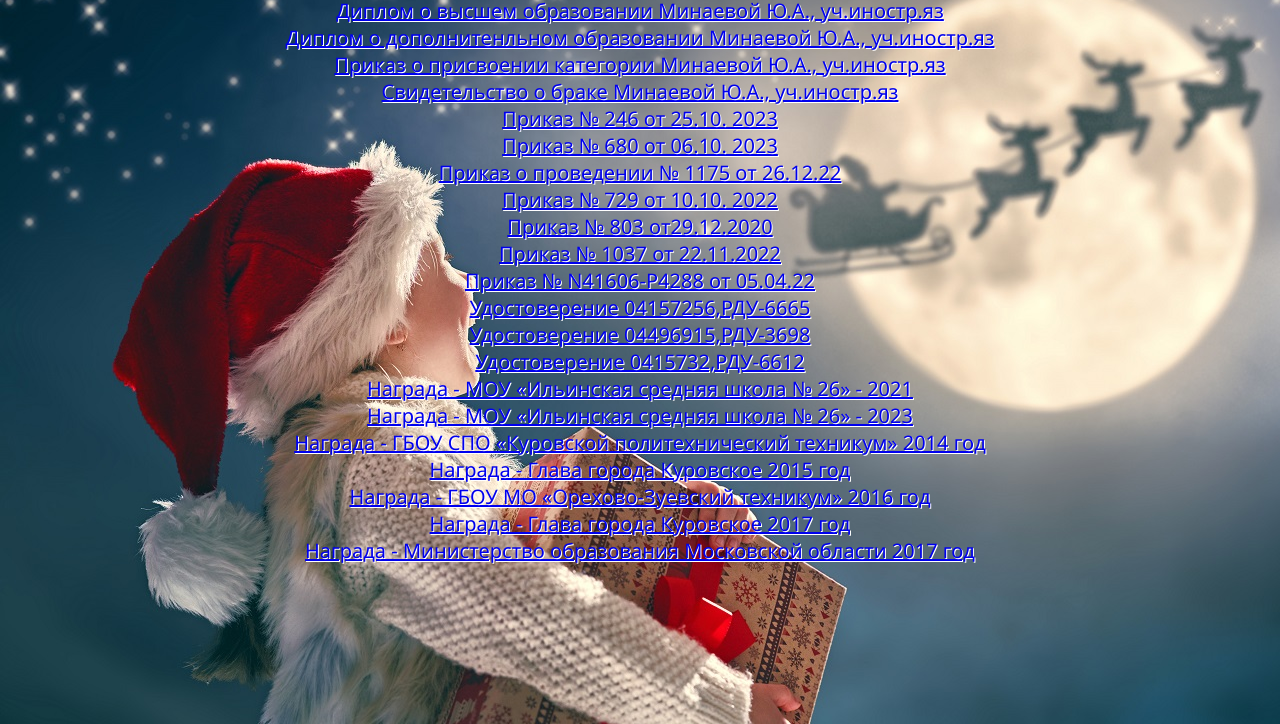
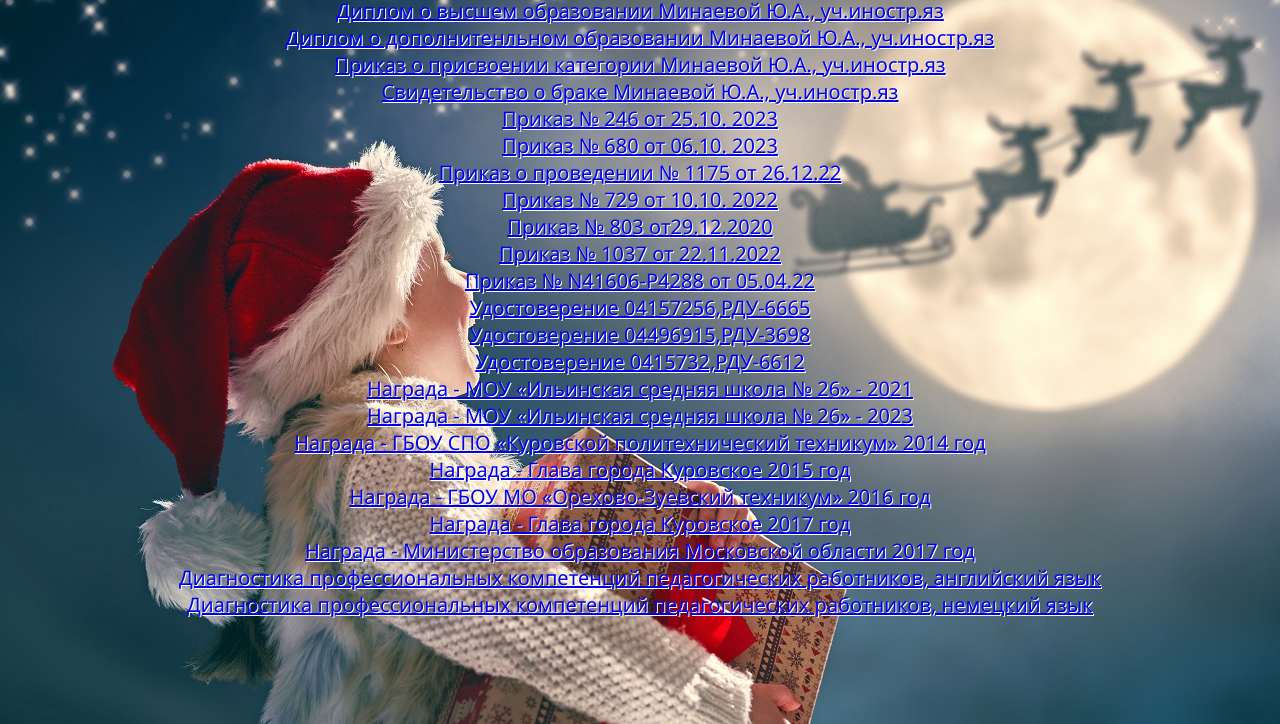
Before and after one commit to ramsch26Minaev/My_progect, a plain HTML site: page index.html in a window 1280 px wide. Shown: the part 76-800 px from the top of the page. Drawn offline with Linux system fonts and the light colour scheme.

Commit message:
Update index.html

```diff
--- a/index.html
+++ b/index.html
@@ -147,5 +147,15 @@ lang="ru"><head>
                 Награда - Министерство образования Московской области 2017 год
             </a>
         </div>
+        <div class="guides">
+            <a href="Document\Диагностика профессиональных компетенций педагогических работников, английский язык.pdf">
+                Диагностика профессиональных компетенций педагогических работников, английский язык
+            </a>
+        </div>
+        <div class="guides">
+            <a href="Document\Диагностика профессиональных компетенций педагогических работников, немецкий язык.pdf">
+                Диагностика профессиональных компетенций педагогических работников, немецкий язык
+            </a>
+        </div>
     </body>
     </html>
```
